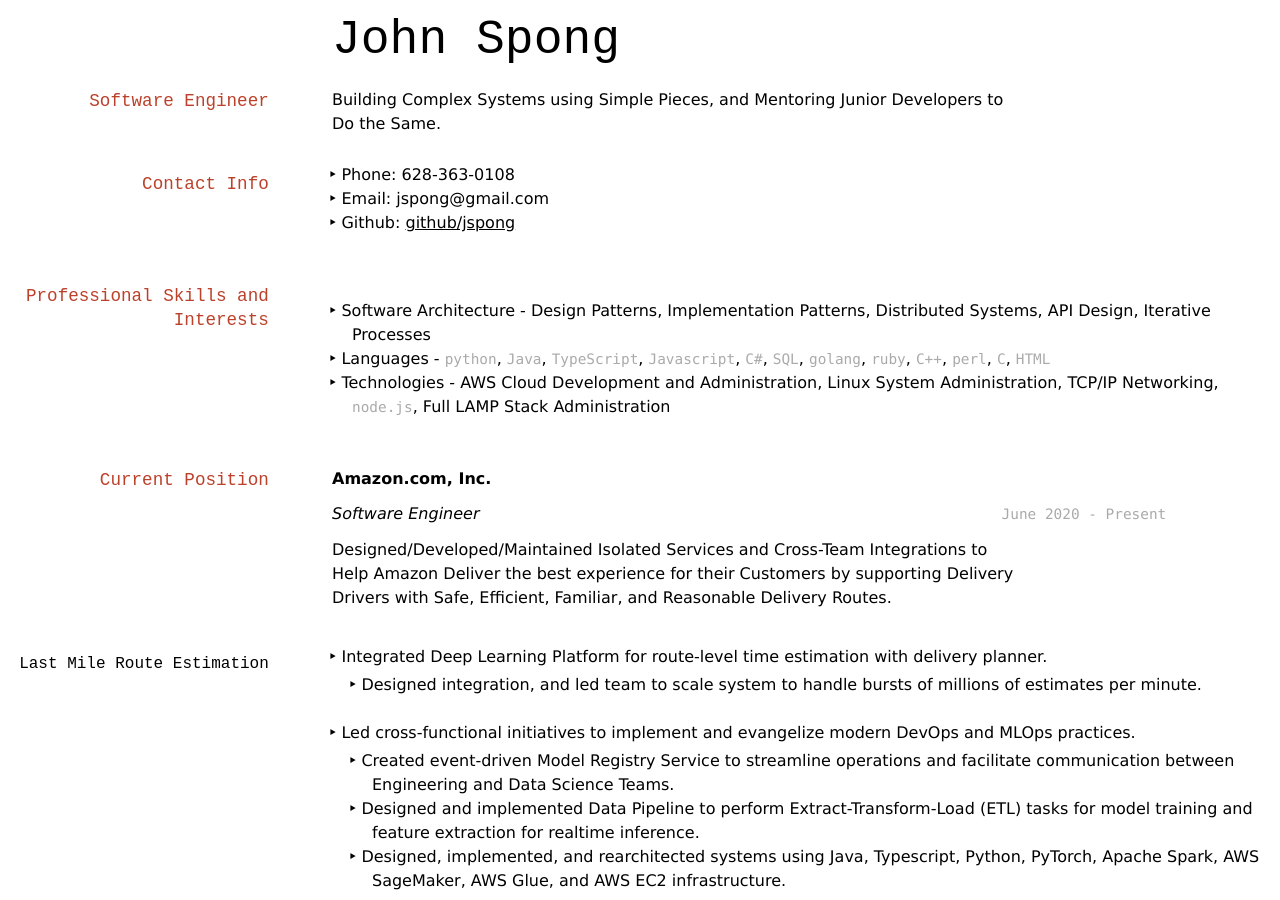
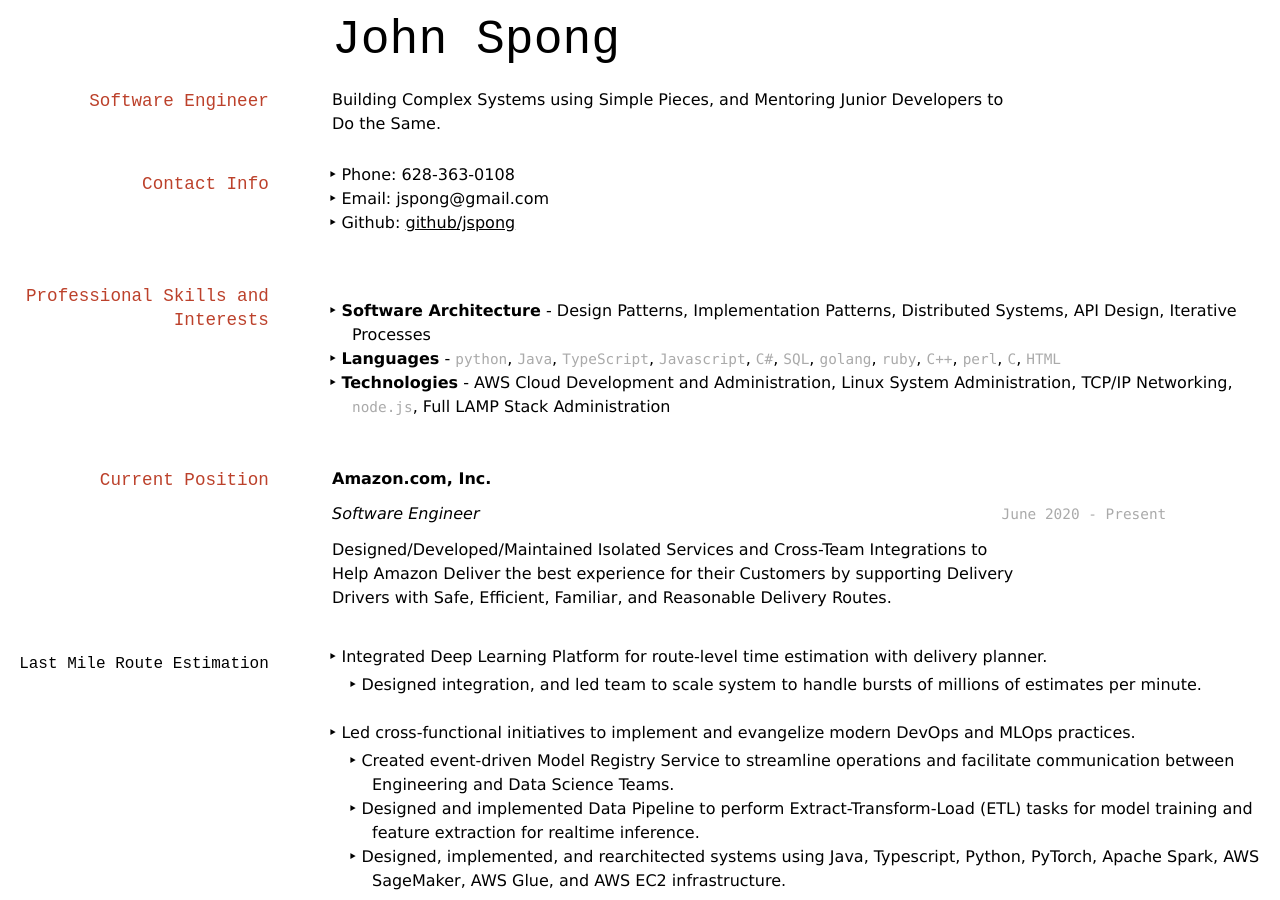
Before and after one commit to jspong/jspong.github.io, a Jekyll site: the page built from resume.md, in a window 1280 px wide and 900 px high. Built offline with Jekyll 4.4.1, drawn with Linux system fonts in a browser that asks for light colours; some of the changed text lies outside the part shown.

Commit message:
Minor Fixes

```diff
--- a/resume.md
+++ b/resume.md
@@ -22,9 +22,9 @@
 
 ## Professional Skills and Interests
 
-* Software Architecture - Design Patterns, Implementation Patterns, Distributed Systems, API Design, Iterative Processes
-* Languages - `python`, `Java`, `TypeScript`, `Javascript`, `C#`, `SQL`, `golang`, `ruby`, `C++`, `perl`, `C`, `HTML`
-* Technologies - AWS Cloud Development and Administration, Linux System Administration, TCP/IP Networking, `node.js`, Full LAMP Stack Administration
+* **Software Architecture** - Design Patterns, Implementation Patterns, Distributed Systems, API Design, Iterative Processes
+* **Languages** - `python`, `Java`, `TypeScript`, `Javascript`, `C#`, `SQL`, `golang`, `ruby`, `C++`, `perl`, `C`, `HTML`
+* **Technologies** - AWS Cloud Development and Administration, Linux System Administration, TCP/IP Networking, `node.js`, Full LAMP Stack Administration
 
 ## Current Position
 __Amazon.com, Inc.__
```
Also changed, not shown: other parts of resume.md (+1 -1 lines).
